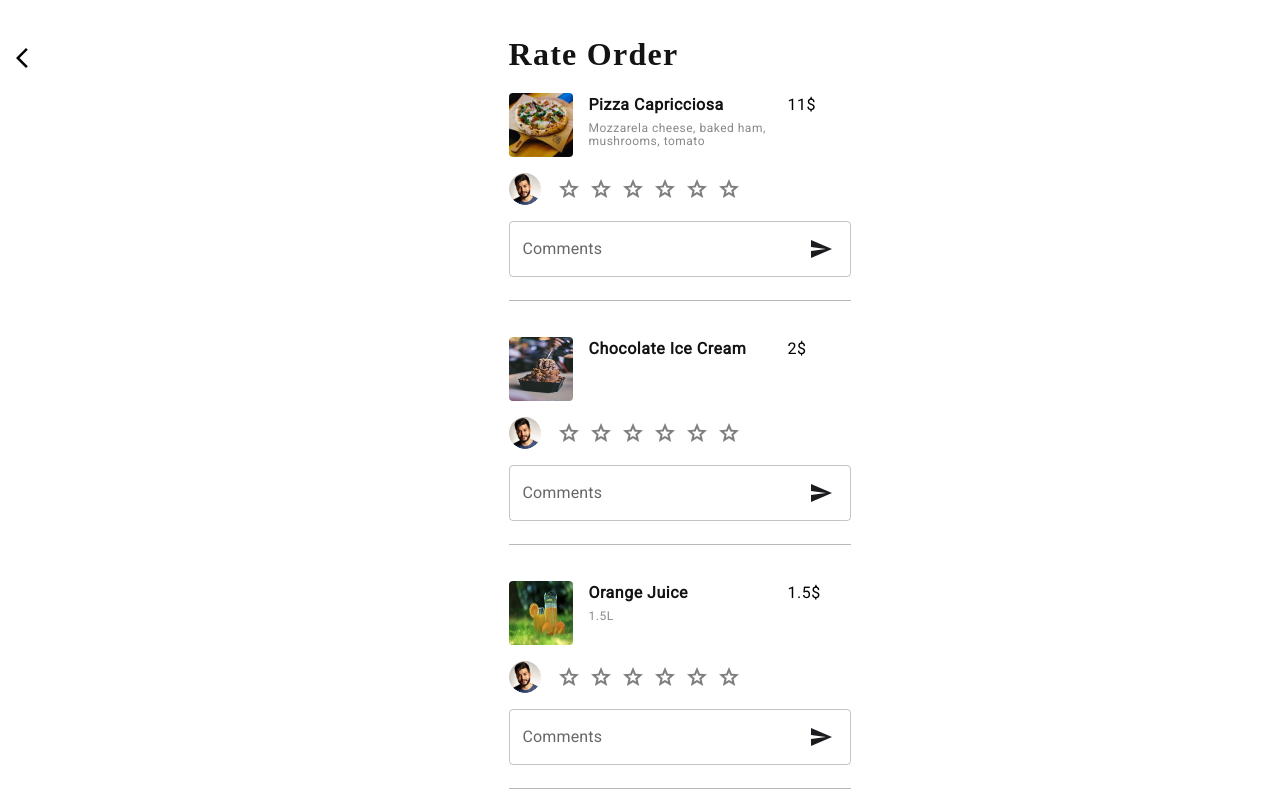
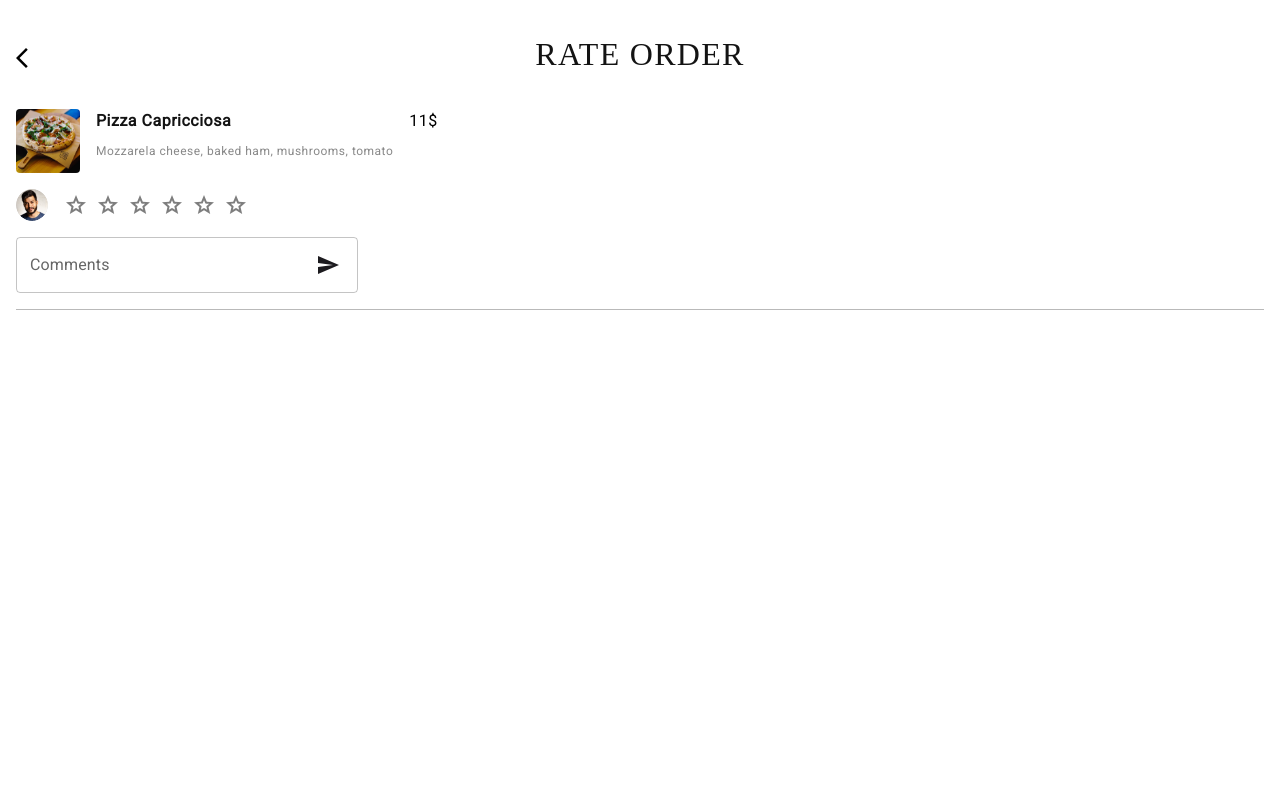
Before and after one commit to Masulaa/tim1-cortex, a React (Create React App) app: page /RateOrder in a window 1280 px wide. Built offline with nearby package versions, Linux system fonts and the light colour scheme; a web font is replaced by a local one.

Commit message:
fixed rate order 95%, some stuff needs to be finished

```diff
--- a/src/components/rate-order/RateOrder.css
+++ b/src/components/rate-order/RateOrder.css
@@ -5,15 +5,9 @@
   gap: 16px; /* Dodano gap svojstvo */
 }
 
-.rateOrder-content {
-  display: inline-flex;
-  flex-direction: column;
-  align-items: center;
-  gap: 16px;
-}
 
 .back-icon {
-  position: fixed;
+  position: absolute;
   padding: 10px;
   text-decoration: none;
   border-radius: 0 0 0 5px;
@@ -28,34 +22,14 @@
   position: relative;
 }
 
-.info-box {
-  top: 140px;
-  left: 24px;
-  width: 263px;
-  height: 64px;
-  display: flex; /* Dodano display flex */
-  flex-direction: column; /* Dodano flex direction */
-  gap: 16px;
-}
-
-.info-box-mini {
-  width: 183px;
-  height: 47px;
-  display: flex; /* Dodano display flex */
-  flex-direction: column; /* Dodano flex direction */
-}
 
 .info {
   margin-top: 20px;
-  width: 342px;
-  height: 64px;
   display: flex;
   gap: 16px; /* Dodano gap svojstvo */
 }
 
 .food-title {
-  width: 180px;
-  height: 17px;
   font-family: Roboto;
   font-size: 16px;
   line-height: 24px;
@@ -64,9 +38,7 @@
 }
 
 .food-desc {
-  width: 180px;
   font-weight: 500;
-  height: 22px;
   font-family: Roboto;
   font-size: 12px;
   line-height: 13px;
@@ -80,10 +52,22 @@
   font-family: Koulen;
   font-size: 32px;
   font-style: normal;
-  font-weight: 600;
+  font-weight: 400;
   line-height: normal;
   letter-spacing: 1.28px;
 }
+
+.rateorder-info {
+  display: flex;
+  flex-direction: column;
+  align-items: center;
+  gap: 16px;
+}
+
+.rateorder-info p {
+  margin: 0;
+}
+
 
 .user-picture {
   width: 32px;
@@ -92,12 +76,19 @@
 }
 
 .rate-div {
+  display: flex;
   align-items: center;
-  justify-content: center;
+  justify-content: flex-start;
+
+  gap: 16px;
+
+}
+
+.rateorder-one-rate{
   display: flex;
-  gap: 16px;
-  height: 32px;
-  width: 232px;
+flex-direction: column;
+gap: 16px;
+width: 100%;
 }
 
 .stars {
@@ -114,9 +105,12 @@
   top: 3px;
 }
 
+.star{
+  cursor: pointer;
+}
+
 .text-field {
-  width: 342px;
-  height: 33px;
+
   gap: 10px;
   border-width: 1px;
   border-color: #797979;
@@ -134,6 +128,32 @@
   margin-top: 16px;
 }
 
+@media screen and (max-width: 370px) {
+  .send-icon {
+    position: absolute;
+  color: #1c1b1f;
+  align-items: center;
+  margin-left: 280px;
+  margin-top: 16px;
+}
+
+}@media screen and (max-width: 330px) {
+  .send-icon {
+    position: absolute;
+  color: #1c1b1f;
+  align-items: center;
+  margin-left: 240px;
+  margin-top: 16px;
+}}
+
+@media screen and (max-width: 300px) {
+  .send-icon {
+    position: absolute;
+  color: #1c1b1f;
+  align-items: center;
+  margin-left: 220px;
+  margin-top: 16px;
+}}
 .price {
   width: 29px;
   height: 17px;
@@ -145,11 +165,3 @@
   letter-spacing: 0.5px;
   text-align: left;
 }
-
-.line {
-  margin-top: 46px;
-  height: 1px;
-  width: 342px;
-  background: #b9b9b9;
-  border: 1px;
-}
--- a/src/components/rate-order/RateOrder.js
+++ b/src/components/rate-order/RateOrder.js
@@ -10,7 +10,7 @@ import SendIcon from "@mui/icons-material/Send";
 import { useNavigate } from "react-router-dom";
 import profileIcon from "../../images/Ellipse 1.svg";
 import PizzaImage from "../../images/PizzaCapricciosa.png";
-import IceCreamImage from "../../images/dd43c18a3aa6cfb2c05d436792dd61aa.png"
+import IceCreamImage from "../../images/dd43c18a3aa6cfb2c05d436792dd61aa.png";
 import OrangeImage from "../../images/d55142bafca3db7dd33f3e21800a867e.png";
 
 class FoodInfo extends React.Component {
@@ -22,9 +22,9 @@ class FoodInfo extends React.Component {
   }
 
   handleClick = (index) => {
-    this.setState(prevState => {
+    this.setState((prevState) => {
       const noviNiz = [...prevState.selektovaneZvijezde];
-      for (let i = 0; i < 6; i++){
+      for (let i = 0; i < 6; i++) {
         noviNiz[i] = false;
       }
       for (let i = 0; i <= index; i++) {
@@ -32,16 +32,11 @@ class FoodInfo extends React.Component {
       }
       return { selektovaneZvijezde: noviNiz };
     });
-  }
+  };
 
   render() {
-    const {
-      foodName,
-      foodDescription,
-      foodPrice,
-      foodImage,
-      userImage,
-    } = this.props;
+    const { foodName, foodDescription, foodPrice, foodImage, userImage } =
+      this.props;
 
     const { selektovaneZvijezde } = this.state;
 
@@ -49,7 +44,7 @@ const zvijezda = (index, selektovano) => (
       <GradeOutlinedIcon
         key={index}
         onClick={() => this.handleClick(index)}
-    style={{ color: selektovano ? '#BD2B2B' : 'black', opacity: "50%", }}
+        style={{ color: selektovano ? "#BD2B2B" : "black", opacity: "50%" }}
       />
     );
 
@@ -57,20 +52,21 @@ const zvijezda2 = (index, selektovano) => (
       <GradeIcon
         key={index}
         onClick={() => this.handleClick(index)}
-    style={{ color: selektovano ? '#BD2B2B' : 'black' }}
+        style={{ color: selektovano ? "#BD2B2B" : "black" }}
         className="star"
       />
     );
 
-const Stars = selektovaneZvijezde.map((selektovano, index) => (
+    const Stars = selektovaneZvijezde.map((selektovano, index) =>
       selektovano ? zvijezda2(index, selektovano) : zvijezda(index, selektovano)
-));
+    );
 
     return (
       <>
+      <div className="rateorder-one-rate">
         <div className="info">
           <img src={foodImage} alt="slika hrane" className="food-picture" />
-          <div className="info-box-mini">
+          <div>
             <h1 className="food-title">{foodName}</h1>
             <p className="food-desc">{foodDescription}</p>
           </div>
@@ -78,25 +74,23 @@ const Stars = selektovaneZvijezde.map((selektovano, index) => (
         </div>
         <div className="rate-div">
           <img src={userImage} alt="slika korisnika" className="user-picture" />
-          <div className="stars">
-            {Stars}
-          </div>
+          <div className="stars">{Stars}</div>
         </div>
         <div>
           <div className="text-field">
             <TextField
               label="Comments"
               variant="outlined"
-              style={{ width: "342px"}}
+              style={{ width: "21.375rem" }}
               className="inputField"
             />
             <SendIcon
               onClick={() => alert("Funkcija za slanje poruke")}
               className="send-icon"
             />
-          </div>
-          <div className="line"></div>
-        </div>
+          </div></div>
+          <div className="line">
+        </div></div>
       </>
     );
   }
@@ -105,12 +99,15 @@ const Stars = selektovaneZvijezde.map((selektovano, index) => (
 const RateOrder = () => {
   return (
     <div className="main-rateOrder">
-      <div className="rateOrder-content">
-        <div className="rateOrder-info">
       {" "}
-          <ArrowBackIosNew className="back-icon"></ArrowBackIosNew>
-          <h1 className="rateorder-title">Rate Order</h1>
-          <div className="info-box">
+      <div className="rateorder-info">
+        <ArrowBackIosNew className="back-icon" />
+
+          <p className="rateorder-title">RATE ORDER</p>
+      </div>
+      <div>
+        <div>
+          <div>
             <FoodInfo
               foodName="Pizza Capricciosa"
               foodDescription="Mozzarela cheese, baked ham, mushrooms, tomato"
@@ -119,7 +116,7 @@ const RateOrder = () => {
               foodImage={PizzaImage}
               userImage={profileIcon}
             />
-            <FoodInfo
+            {/* <FoodInfo
               foodName="Chocolate Ice Cream"
               foodDescription=""
               foodPrice="2$"
@@ -134,7 +131,7 @@ const RateOrder = () => {
               userName="Ime Korisnika"
               foodImage={OrangeImage}
               userImage={profileIcon}
-            />
+            /> */}
           </div>
         </div>
       </div>
```
Lines whose indentation alone changed are shown as unchanged.
